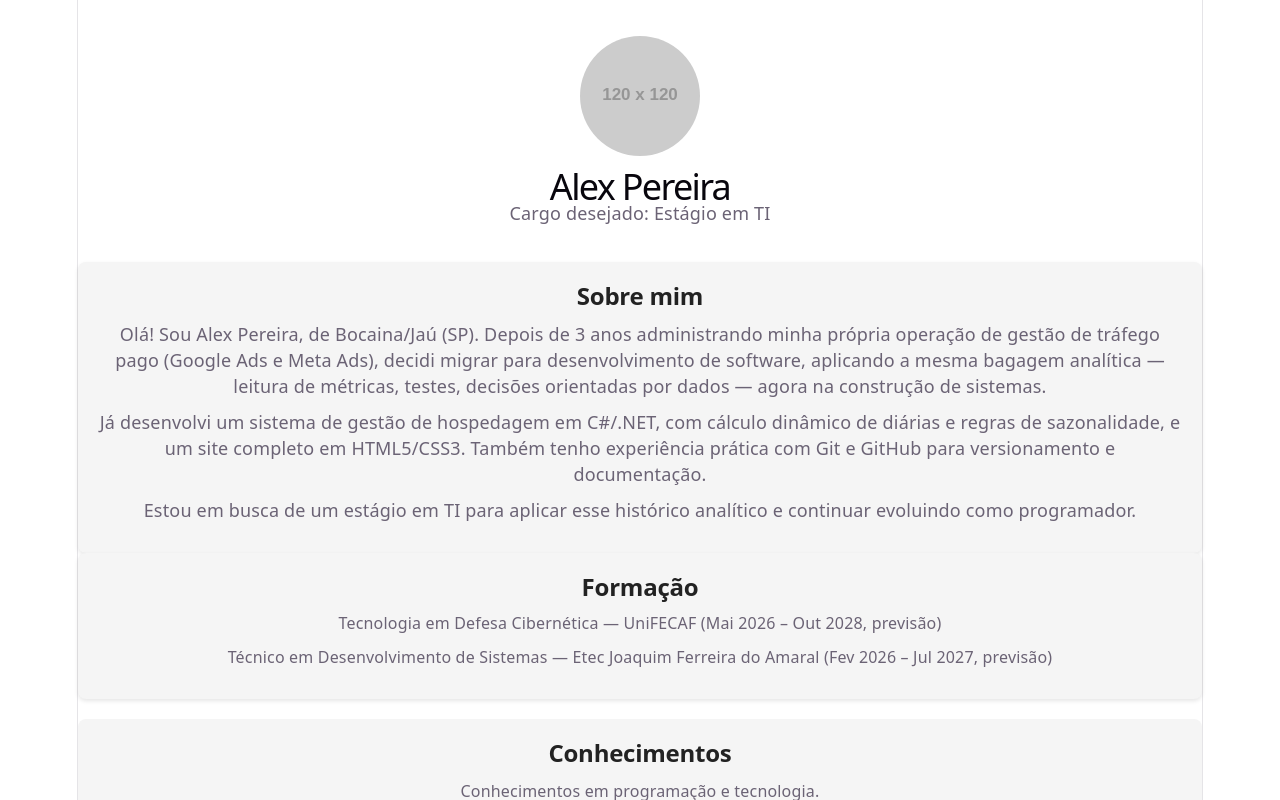
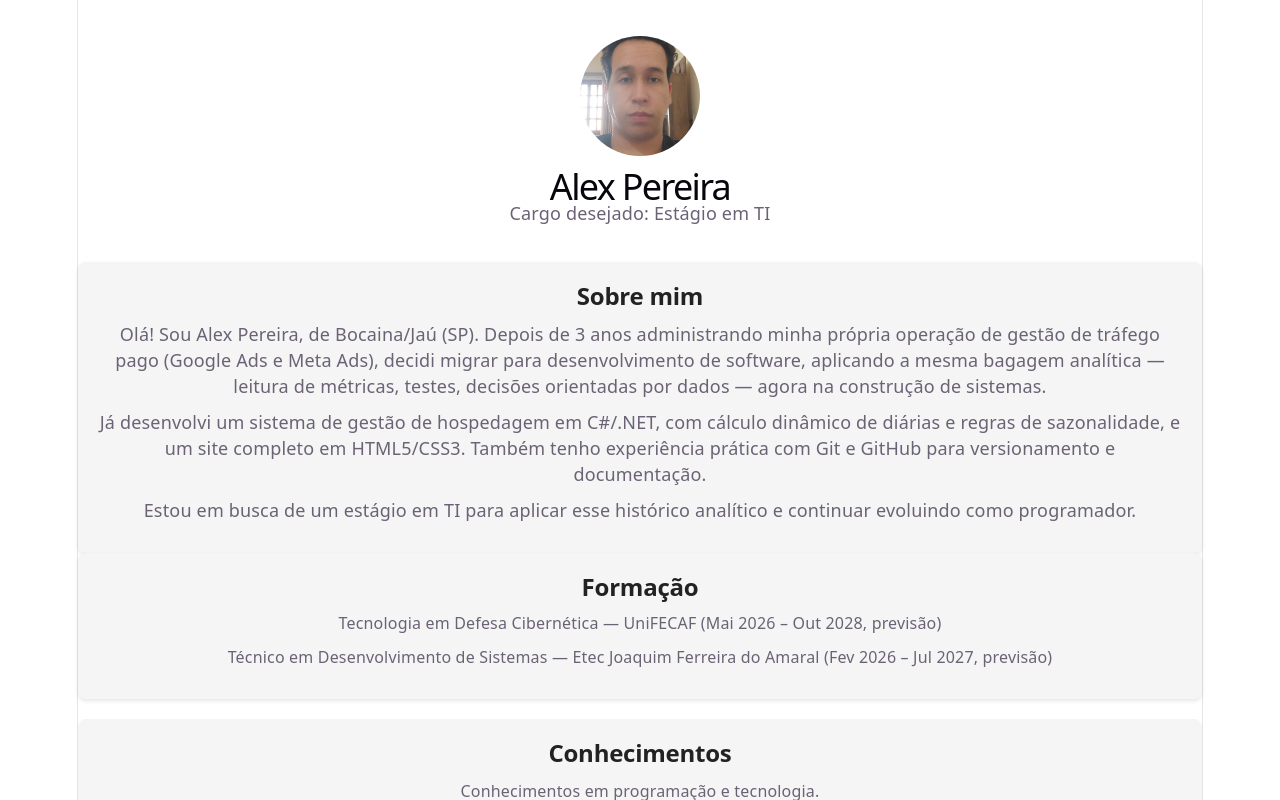
Before and after one commit to PereraDev/teste-estagio-ti, a React (Vite) app: page / in a window 1280 px wide. Shown: the top 800 px of the page. Built offline with nearby package versions, Linux system fonts and the light colour scheme.

Commit message:
feat: adiciona foto real de perfil

```diff
--- a/src/components/Header.jsx
+++ b/src/components/Header.jsx
@@ -1,10 +1,11 @@
 import styles from './Header.module.css';
+import fotoPerfil from '../assets/foto-perfil.jpeg';
 
 function Header() {
   return (
     <header className={styles.header}>
       <img
-        src="https://placehold.co/120"
+        src={fotoPerfil}
         alt="Foto de perfil"
         className={styles.photo}
       />
```
Also changed, not shown: src/assets/foto-perfil.jpeg (added).
